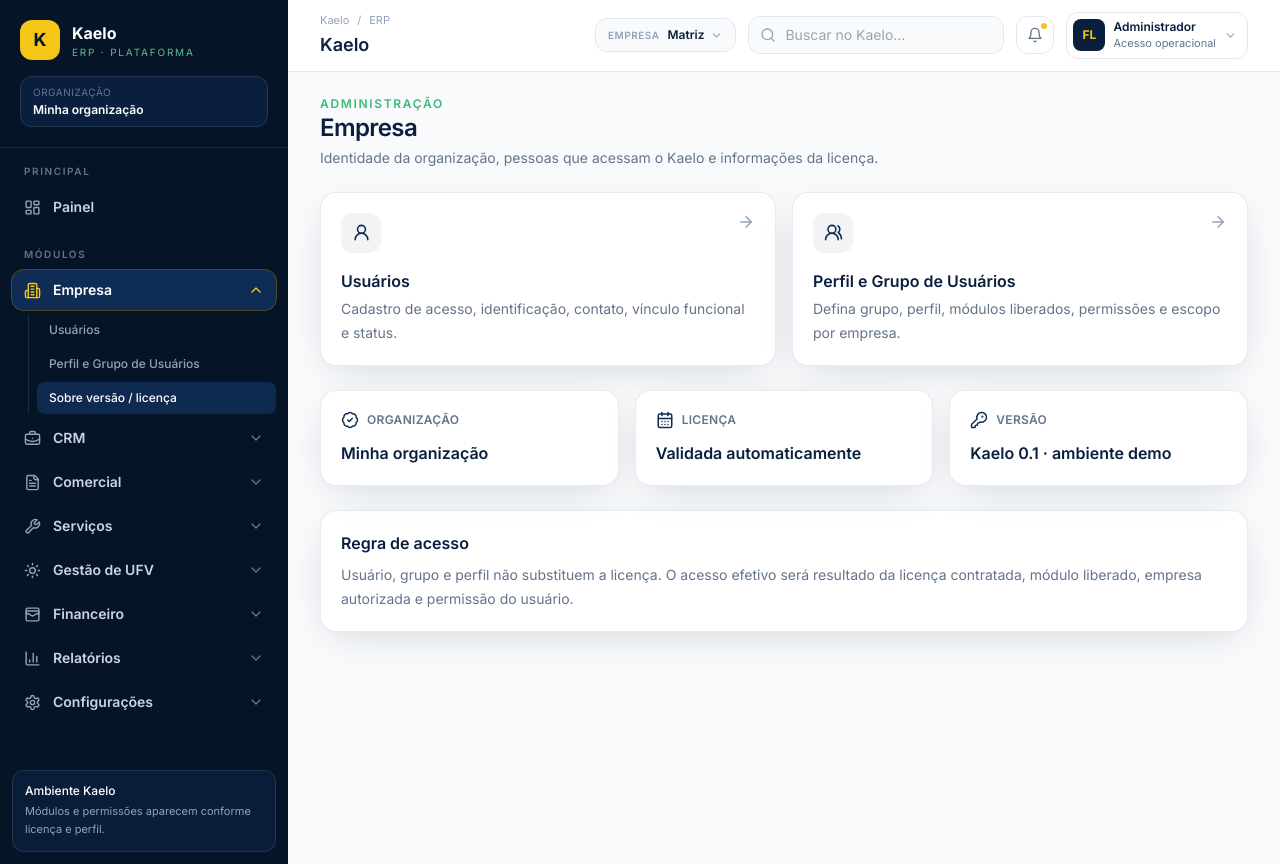
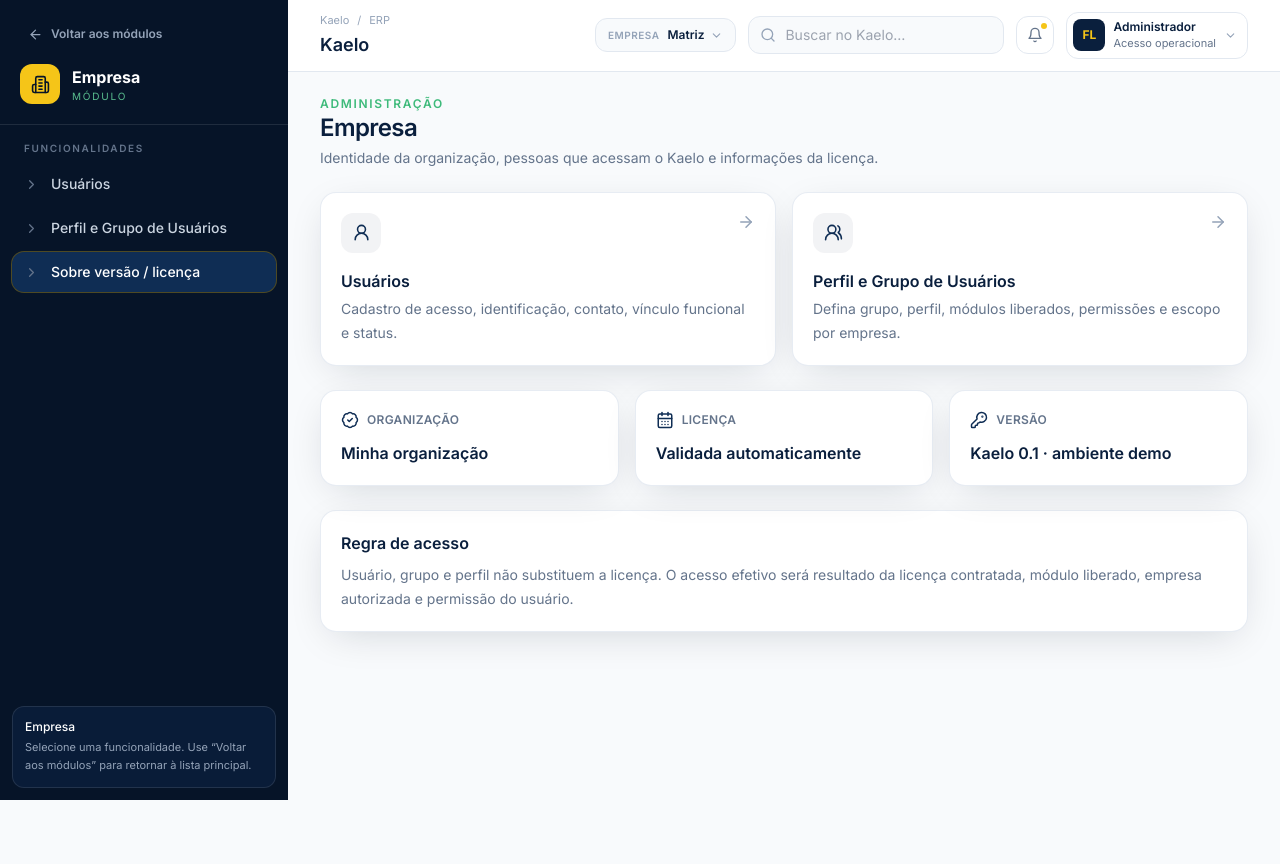
Before and after one commit to consultorfernandolima-cmyk/kaelo, a React (Vite) app: page / in a window 1280 px wide. Both pictures are taken after a click on the button "Empresa". After the commit the page ends 800 px from the top, so only its background shows below. Built offline with nearby package versions, Linux system fonts and the light colour scheme.

Commit message:
feat: transformar menu lateral em navegacao contextual por modulo

```diff
--- a/src/layout/Sidebar.jsx
+++ b/src/layout/Sidebar.jsx
@@ -1,55 +1,32 @@
 import { useState } from 'react'
 import { NavLink, useLocation, useNavigate } from 'react-router-dom'
-import { BarChart3, BriefcaseBusiness, ChevronDown, FileText, LayoutDashboard, Settings, Sun, WalletCards, Wrench, Building2 } from 'lucide-react'
+import { ArrowLeft, BarChart3, BriefcaseBusiness, ChevronRight, FileText, LayoutDashboard, Settings, Sun, WalletCards, Wrench, Building2 } from 'lucide-react'
 
-const groups = [
-  {
-    label: 'Principal',
-    items: [
-      { to: '/', label: 'Painel', icon: LayoutDashboard, end: true },
-    ],
-  },
-  {
-    label: 'Módulos',
-    items: [
-      {
-        to: '/empresa', label: 'Empresa', icon: Building2,
-        children: [
+const modules = [
+  { to: '/empresa', label: 'Empresa', icon: Building2, children: [
     { to: '/configuracoes/acessos', label: 'Usuários' },
     { to: '/configuracoes/acessos', label: 'Perfil e Grupo de Usuários' },
     { to: '/empresa', label: 'Sobre versão / licença' },
-        ],
-      },
-      {
-        to: '/crm', label: 'CRM', icon: BriefcaseBusiness,
-        children: [
+  ]},
+  { to: '/crm', label: 'CRM', icon: BriefcaseBusiness, children: [
     { to: '/crm', label: 'Leads' },
     { to: '/propostas', label: 'Propostas' },
     { to: '/comercial/faturamento', label: 'Faturamento' },
     { to: '/contratos', label: 'Contratos' },
-        ],
-      },
-      {
-        to: '/comercial', label: 'Comercial', icon: FileText,
-        children: [
-          { to: '/clientes', label: 'Cadastros → Parceiros' },
+  ]},
+  { to: '/comercial', label: 'Comercial', icon: FileText, children: [
+    { to: '/clientes', label: 'Parceiros' },
     { to: '/estoque', label: 'Estoque' },
     { to: '/propostas', label: 'Pedido / Orçamento' },
     { to: '/comercial/faturamento', label: 'Faturamento' },
-        ],
-      },
-      {
-        to: '/servicos', label: 'Serviços', icon: Wrench,
-        children: [
-          { to: '/clientes', label: 'Cadastros → Parceiros' },
+  ]},
+  { to: '/servicos', label: 'Serviços', icon: Wrench, children: [
+    { to: '/clientes', label: 'Parceiros' },
     { to: '/ordens-servico', label: 'Ordem de Serviço' },
     { to: '/estoque', label: 'Estoque' },
     { to: '/servicos/faturamento', label: 'Faturamento' },
-        ],
-      },
-      {
-        to: '/gestao-usinas', label: 'Gestão de UFV', icon: Sun,
-        children: [
+  ]},
+  { to: '/gestao-usinas', label: 'Gestão de UFV', icon: Sun, children: [
     { to: '/usinas', label: 'Cadastro de Usinas' },
     { to: '/gestao-usinas/planejamento', label: 'Planejamento O&M' },
     { to: '/ordens-servico', label: 'Ordens de Serviço' },
@@ -59,78 +36,101 @@
     { to: '/implantacoes', label: 'Implantações' },
     { to: '/propostas', label: 'Propostas' },
     { to: '/contratos', label: 'Contratos' },
-        ],
-      },
-      {
-        to: '/financeiro', label: 'Financeiro', icon: WalletCards,
-        children: [
-          { to: '/financeiro', label: 'Contas a pagar' },
-          { to: '/financeiro', label: 'Contas a receber' },
+  ]},
+  { to: '/financeiro', label: 'Financeiro', icon: WalletCards, children: [
+    { to: '/financeiro', label: 'Contas a Pagar' },
+    { to: '/financeiro', label: 'Contas a Receber' },
     { to: '/financeiro', label: 'Retorno' },
     { to: '/financeiro', label: 'Remessa' },
     { to: '/financeiro', label: 'DDA' },
-        ],
-      },
-      {
-        to: '/relatorios', label: 'Relatórios', icon: BarChart3,
-        children: [
+  ]},
+  { to: '/relatorios', label: 'Relatórios', icon: BarChart3, children: [
     { to: '/relatorios', label: 'Relatórios por módulo' },
-        ],
-      },
-      {
-        to: '/configuracoes', label: 'Configurações', icon: Settings,
-        children: [
-          { to: '/configuracoes/acessos', label: 'Configurações de Acesso' },
+  ]},
+  { to: '/configuracoes', label: 'Configurações', icon: Settings, children: [
     { to: '/configuracoes/ufv/ongrid', label: 'UFV On-grid' },
     { to: '/configuracoes/ufv/hibrido', label: 'UFV Híbrido' },
     { to: '/configuracoes/financeiro/receber', label: 'Financeiro · Contas a Receber' },
     { to: '/configuracoes/financeiro/bancaria', label: 'Financeiro · Configuração Bancária' },
-        ],
-      },
-    ],
-  },
+  ]},
 ]
 
-function moduleActive(to, pathname) {
-  return pathname === to || pathname.startsWith(to + '/')
+function matchesModule(item, pathname) {
+  if (item.to === '/empresa' && pathname === '/configuracoes/acessos') return true
+  return pathname === item.to || pathname.startsWith(item.to + '/')
 }
 
-function findActiveMenu(pathname) {
-  for (const group of groups) {
-    for (const item of group.items) {
-      if (item.children && moduleActive(item.to, pathname)) return item.to
-    }
-  }
-  return null
+function moduleForPath(pathname) {
+  return modules.find(item => matchesModule(item, pathname)) || null
 }
 
 export default function Sidebar() {
   const location = useLocation()
   const navigate = useNavigate()
-  const [openMenu, setOpenMenu] = useState(() => findActiveMenu(location.pathname))
+  const activeModule = moduleForPath(location.pathname)
+  const [contextModule, setContextModule] = useState(() => activeModule?.to || null)
+  const selected = modules.find(item => item.to === contextModule) || null
 
-  const toggleMenu = (item) => {
-    if (!item.children) {
-      navigate(item.to)
-      return
-    }
+  // When navigation reaches a module naturally, keep its contextual menu.
+  const effective = selected || activeModule
 
-    const willOpen = openMenu !== item.to
-    setOpenMenu(willOpen ? item.to : null)
-    if (willOpen) navigate(item.to)
+  if (effective) {
+    const Icon = effective.icon
+    return (
+      <aside className="flex w-72 shrink-0 flex-col bg-navy-950 text-slate-200">
+        <div className="border-b border-white/10 px-5 py-5">
+          <button
+            type="button"
+            onClick={() => { setContextModule(null); navigate('/') }}
+            className="mb-4 inline-flex items-center gap-2 rounded-lg px-2 py-1.5 text-xs font-semibold text-slate-400 transition hover:bg-white/5 hover:text-white"
+          >
+            <ArrowLeft size={15} /> Voltar aos módulos
+          </button>
+          <div className="flex items-center gap-3">
+            <div className="flex h-10 w-10 items-center justify-center rounded-xl bg-solar-yellow text-navy-950">
+              <Icon size={19} />
+            </div>
+            <div>
+              <p className="text-base font-bold text-white">{effective.label}</p>
+              <p className="text-[10px] uppercase tracking-[0.18em] text-solar-mint/80">Módulo</p>
+            </div>
+          </div>
+        </div>
+
+        <nav className="flex-1 overflow-y-auto px-3 py-4">
+          <p className="px-3 pb-2 text-[10px] font-semibold uppercase tracking-[0.16em] text-slate-500">Funcionalidades</p>
+          <div className="space-y-1">
+            {effective.children.map((child, index) => (
+              <NavLink
+                key={child.to + child.label + index}
+                to={child.to}
+                onClick={() => setContextModule(effective.to)}
+                className={({ isActive }) => [
+                  'flex items-center gap-3 rounded-xl px-3 py-2.5 text-sm font-medium transition',
+                  isActive ? 'bg-navy-800 text-white ring-1 ring-solar-yellow/30' : 'text-slate-300 hover:bg-navy-900 hover:text-white',
+                ].join(' ')}
+              >
+                <ChevronRight size={15} className="text-slate-500" />
+                <span>{child.label}</span>
+              </NavLink>
+            ))}
+          </div>
+        </nav>
+
+        <div className="m-3 rounded-xl border border-white/10 bg-navy-900/80 p-3">
+          <p className="text-xs font-medium text-white">{effective.label}</p>
+          <p className="mt-1 text-[11px] leading-relaxed text-slate-400">Selecione uma funcionalidade. Use “Voltar aos módulos” para retornar à lista principal.</p>
+        </div>
+      </aside>
+    )
   }
 
   return (
     <aside className="flex w-72 shrink-0 flex-col bg-navy-950 text-slate-200">
       <div className="border-b border-white/10 px-5 py-5">
         <div className="flex items-center gap-3">
-          <div className="flex h-10 w-10 items-center justify-center rounded-xl bg-solar-yellow text-navy-950">
-            <span className="text-lg font-black">K</span>
-          </div>
-          <div>
-            <p className="text-base font-bold text-white">Kaelo</p>
-            <p className="text-[10px] uppercase tracking-[0.18em] text-solar-mint/80">ERP · Plataforma</p>
-          </div>
+          <div className="flex h-10 w-10 items-center justify-center rounded-xl bg-solar-yellow text-navy-950"><span className="text-lg font-black">K</span></div>
+          <div><p className="text-base font-bold text-white">Kaelo</p><p className="text-[10px] uppercase tracking-[0.18em] text-solar-mint/80">ERP · Plataforma</p></div>
         </div>
         <div className="mt-4 rounded-xl border border-white/10 bg-navy-900 px-3 py-2">
           <p className="text-[10px] uppercase tracking-wider text-slate-500">Organização</p>
@@ -139,69 +139,25 @@
       </div>
 
       <nav className="flex-1 overflow-y-auto px-3 py-4">
-        {groups.map(group => (
-          <div key={group.label} className="mb-5">
-            <p className="px-3 pb-2 text-[10px] font-semibold uppercase tracking-[0.16em] text-slate-500">{group.label}</p>
+        <p className="px-3 pb-2 text-[10px] font-semibold uppercase tracking-[0.16em] text-slate-500">Módulos</p>
         <div className="space-y-1">
-              {group.items.map(item => {
+          {modules.map(item => {
             const Icon = item.icon
-                const active = moduleActive(item.to, location.pathname)
-                const expanded = openMenu === item.to
-
-                if (!item.children) {
             return (
-                    <NavLink key={item.to} to={item.to} end={item.end} className={({ isActive }) => [
-                      'flex items-center gap-3 rounded-xl px-3 py-2.5 text-sm font-semibold transition',
-                      isActive ? 'bg-navy-800 text-white ring-1 ring-solar-yellow/30' : 'text-slate-300 hover:bg-navy-900 hover:text-white',
-                    ].join(' ')}>
-                      <Icon size={17} className={active ? 'text-solar-yellow' : 'text-slate-400'} />
+              <button key={item.to} type="button" onClick={() => { setContextModule(item.to); navigate(item.to) }}
+                className="flex w-full items-center gap-3 rounded-xl px-3 py-3 text-left text-sm font-semibold text-slate-300 transition hover:bg-navy-900 hover:text-white">
+                <Icon size={18} className="text-slate-400" />
                 <span className="flex-1">{item.label}</span>
-                    </NavLink>
-                  )
-                }
-
-                return (
-                  <div key={item.to}>
-                    <button
-                      type="button"
-                      onClick={() => toggleMenu(item)}
-                      className={[
-                        'flex w-full items-center gap-3 rounded-xl px-3 py-2.5 text-left text-sm font-semibold transition',
-                        active || expanded ? 'bg-navy-800 text-white ring-1 ring-solar-yellow/30' : 'text-slate-300 hover:bg-navy-900 hover:text-white',
-                      ].join(' ')}
-                    >
-                      <Icon size={17} className={active || expanded ? 'text-solar-yellow' : 'text-slate-400'} />
-                      <span className="flex-1">{item.label}</span>
-                      <ChevronDown size={16} className={expanded ? 'rotate-180 text-solar-yellow transition-transform' : 'text-slate-500 transition-transform'} />
+                <ChevronRight size={16} className="text-slate-500" />
               </button>
-
-                    {expanded && (
-                      <div className="ml-4 mt-1 space-y-0.5 border-l border-white/10 pl-2">
-                        {item.children.map((child, index) => (
-                          <NavLink
-                            key={child.to + child.label + index}
-                            to={child.to}
-                            className={({ isActive }) => [
-                              'block rounded-lg px-3 py-2 text-xs font-medium transition',
-                              isActive ? 'bg-navy-800/90 text-white' : 'text-slate-400 hover:bg-navy-900 hover:text-slate-100',
-                            ].join(' ')}
-                          >
-                            {child.label}
-                          </NavLink>
-                        ))}
-                      </div>
-                    )}
-                  </div>
             )
           })}
         </div>
-          </div>
-        ))}
       </nav>
 
       <div className="m-3 rounded-xl border border-white/10 bg-navy-900/80 p-3">
         <p className="text-xs font-medium text-white">Ambiente Kaelo</p>
-        <p className="mt-1 text-[11px] leading-relaxed text-slate-400">Módulos e permissões aparecem conforme licença e perfil.</p>
+        <p className="mt-1 text-[11px] leading-relaxed text-slate-400">Selecione um módulo para abrir somente suas funcionalidades.</p>
       </div>
     </aside>
   )
```
Lines whose indentation alone changed are shown as unchanged.
